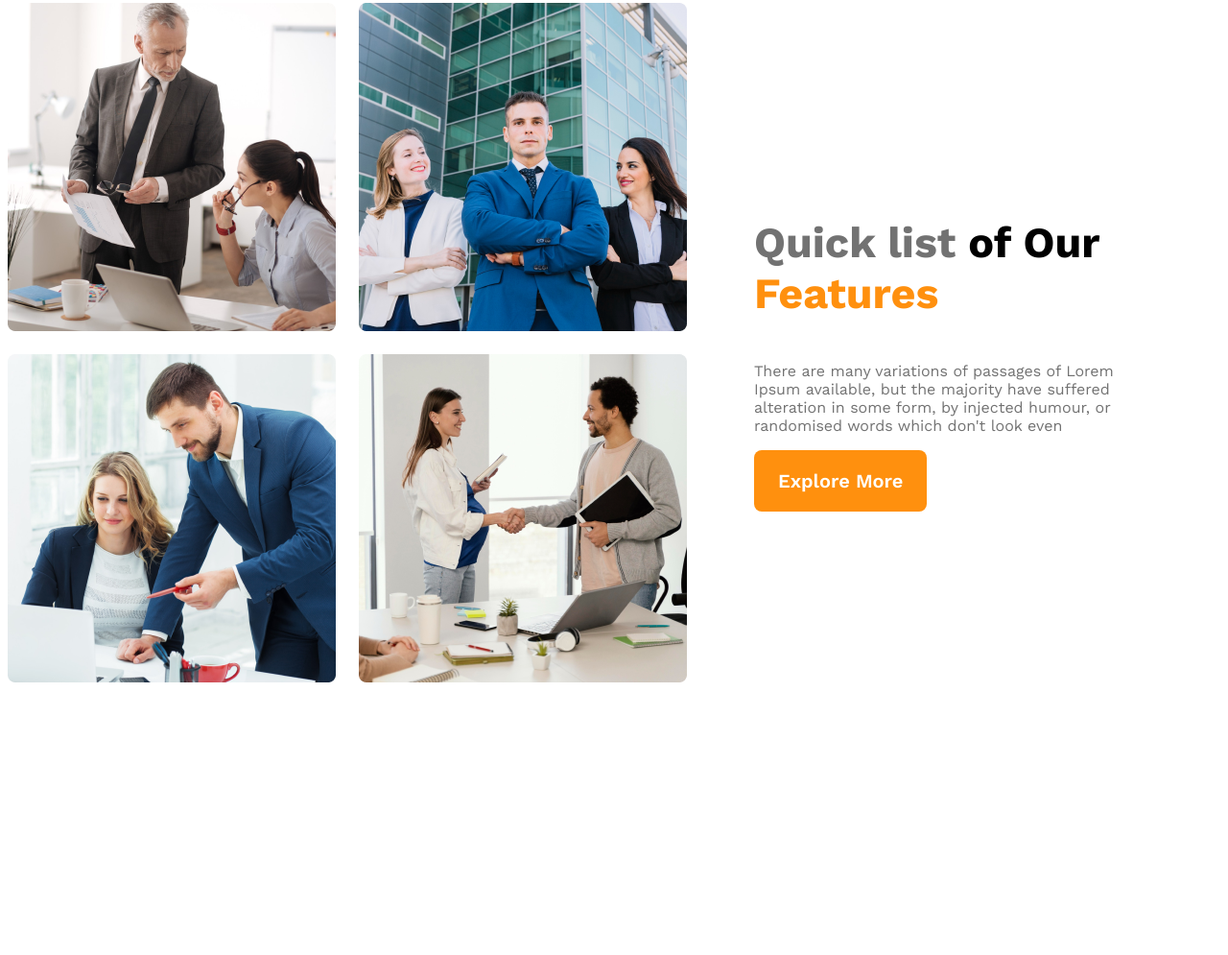
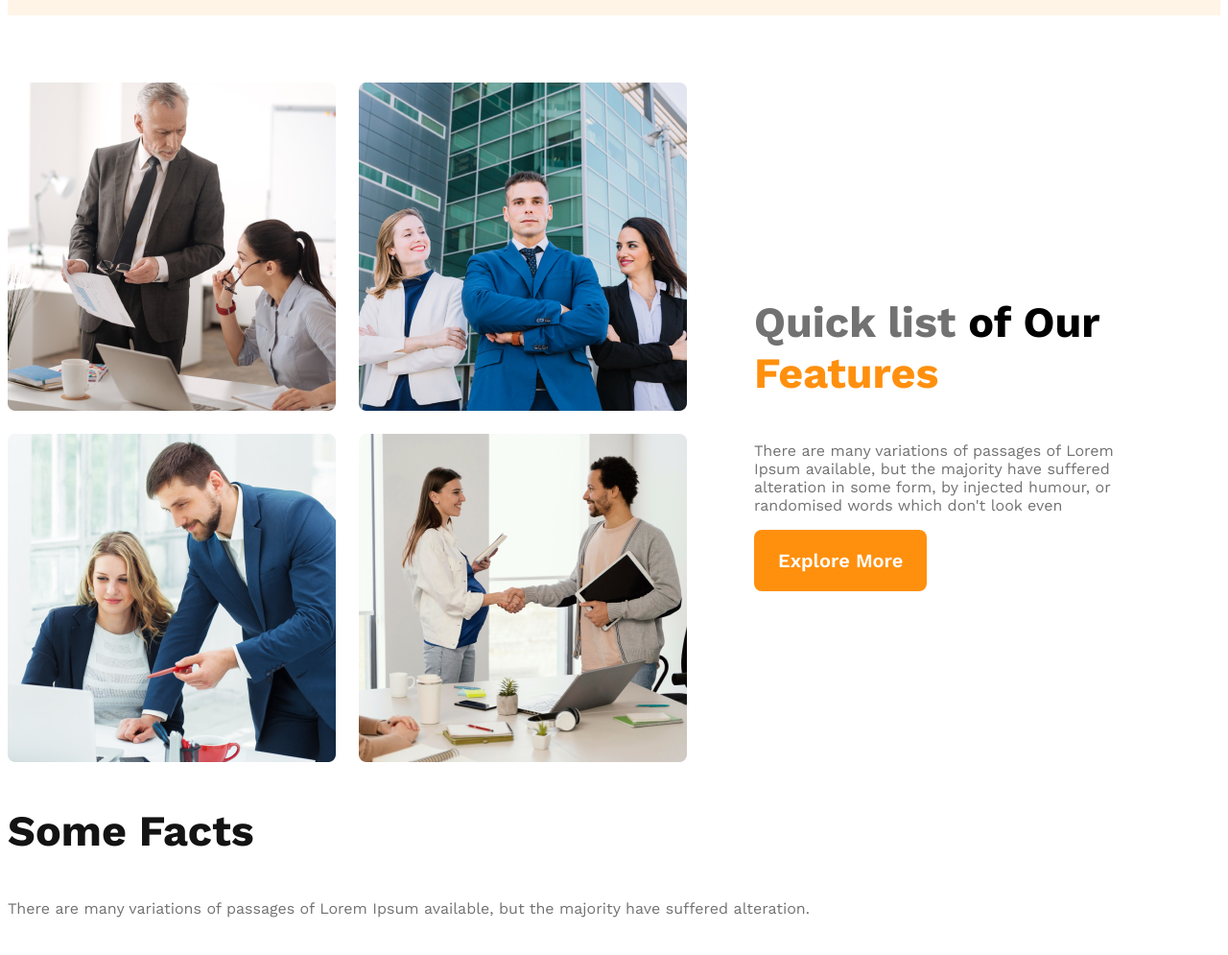
Before and after one commit to TinnyDatta/g3-architects-website, a plain HTML site: page index.html in a window 1280 px wide. Shown: the part 995-1990 px from the top of the page at 96% size. Before the commit the page ends 1776 px from the top, so only its background shows below. Drawn offline with nearby package versions, Linux system fonts and the light colour scheme.

Commit message:
started shared css

```diff
--- a/index.html
+++ b/index.html
@@ -43,6 +43,15 @@
           <button class="btn-primary">Explore More</button>
             </div>
         </section>
+        <!-- features section -->
+        <section class="features">
+
+        </section>
+        <!-- facts section -->
+        <section class="facts">
+            <h3 class="section-title">Some Facts</h3>
+            <p class="text-light-gray">There are many variations of passages of Lorem Ipsum available, but the majority have suffered alteration.</p>
+        </section>
     </main>
 
     <footer>
--- a/styles/architects.css
+++ b/styles/architects.css
@@ -23,6 +23,11 @@ font-family: 'Work Sans', sans-serif;
 .text-light-gray{
     color:  #727272;
 }
+.section-title{
+    font-size: 2.8rem;
+    font-weight: 700;
+    color: #131313;
+}
 
 /* header styles */
 header{
@@ -34,11 +39,7 @@ nav{
     justify-content: space-between;
     align-items: center;
 }
-.nav-title{
-    font-size: 2.8rem;
-    font-weight: 700;
-    color: #131313;
-}
+
 nav > ul{
     display: flex;
 }
```
